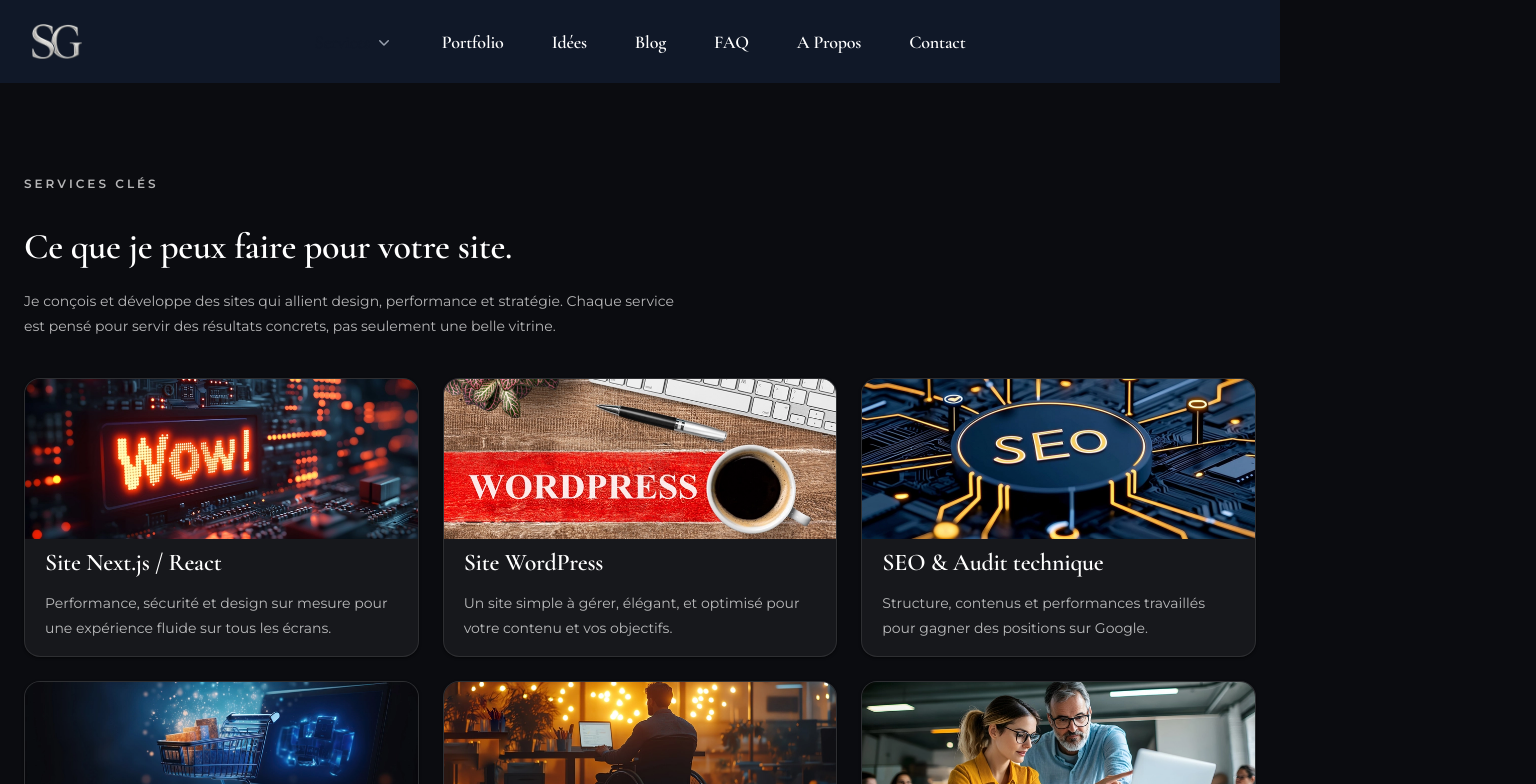
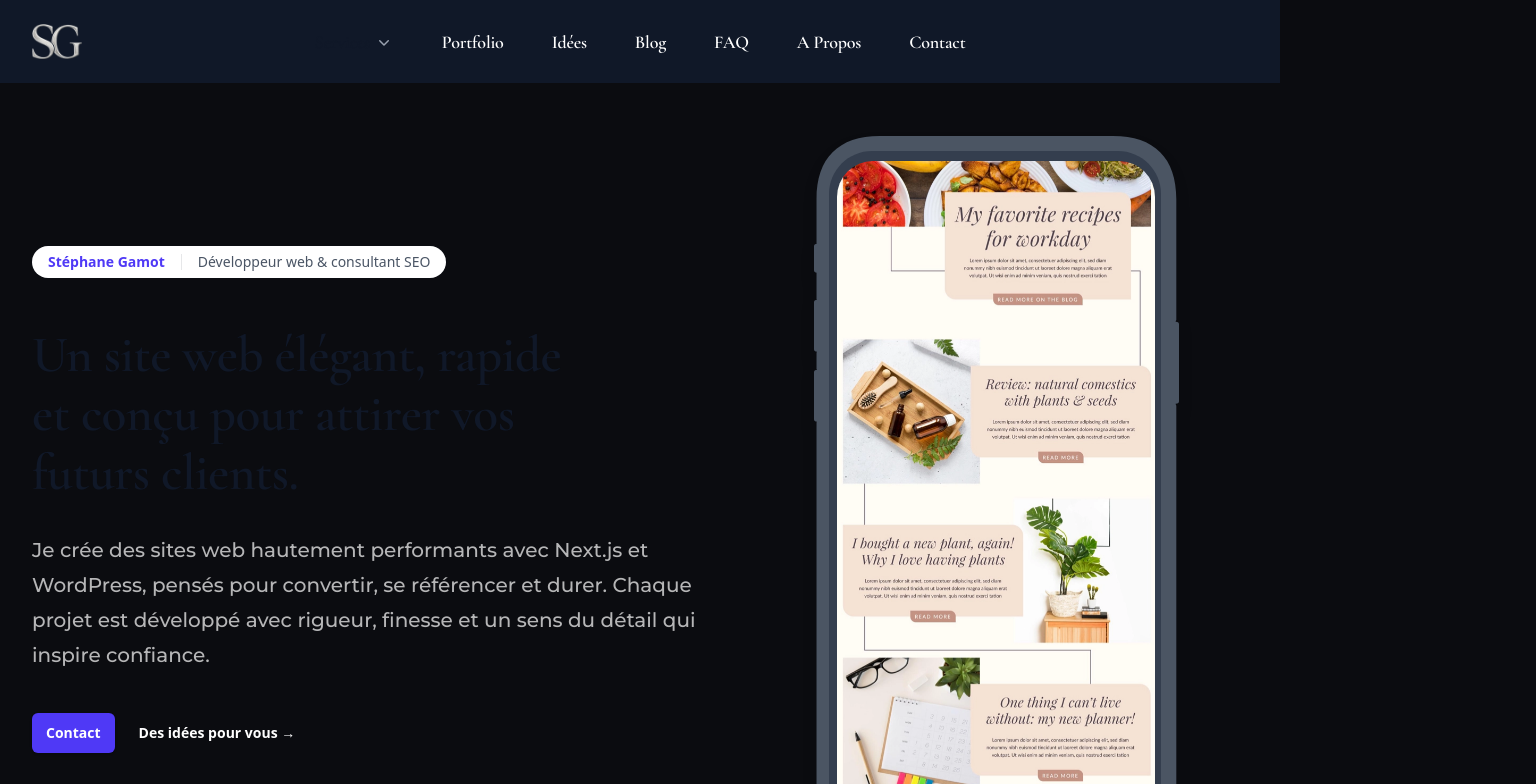
Before and after one commit to StephaneGamot/stephanegamot, a Next.js app: page / in a window 1280 px wide. Shown: the top 784 px of the page, 1536 px wide, since content can reach past the window. Built offline with nearby package versions, Linux system fonts and the light colour scheme.

Commit message:
Update page.tsx

```diff
--- a/app/page.tsx
+++ b/app/page.tsx
@@ -31,12 +31,12 @@ export const metadata = {
 export default function Home() {
   return (
 <main>
-
+    <HeroHomePage />
     <CardsHome />
     <Carrousel />
 
     <TestimonialsSection />
-
+    <AboutSection />
 </main>
   );
 }
```
